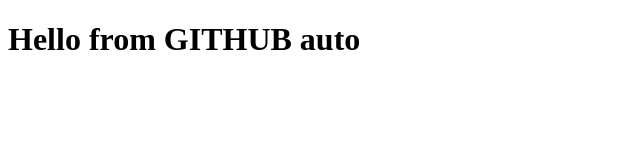
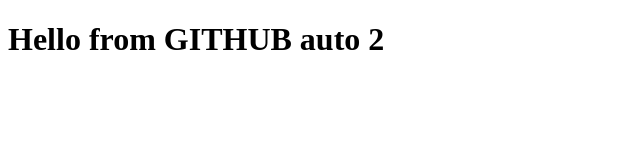
Before and after one commit to pdv-itl/demo_upload, a plain HTML site: page index.html in a window 1280 px wide. Shown: the full height of the page, 0-640 px from the left. Drawn offline with Linux system fonts and the light colour scheme.

Commit message:
Update index.html

```diff
--- a/index.html
+++ b/index.html
@@ -7,7 +7,7 @@
 <body>
 <div>
 
-<h1>Hello from GITHUB auto</h1>
+<h1>Hello from GITHUB auto 2</h1>
 
 </div>
 </body>
```
